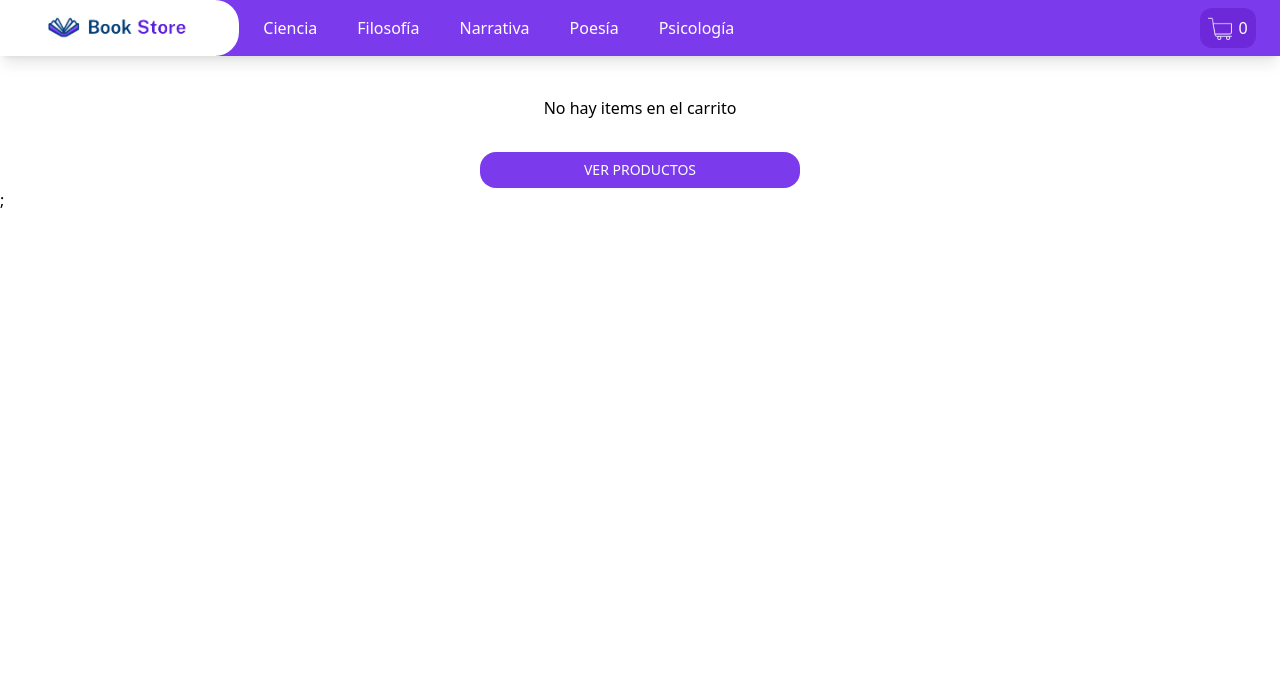
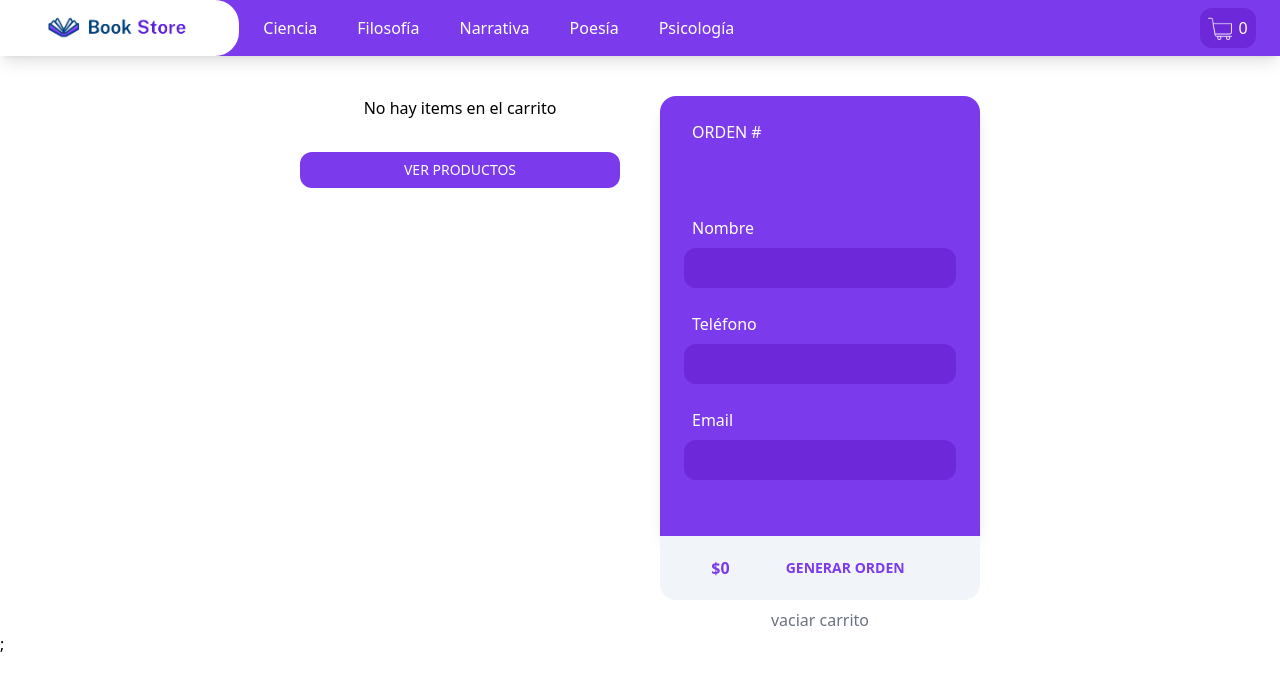
Before and after one commit to alejandragy/React-book-store, a React (Create React App) app: page /cart in a window 1280 px wide. Shown: the top 690 px of the page. Built offline with nearby package versions, Linux system fonts and the light colour scheme.

Commit message:
modificaciones en ui cart y checkout

```diff
--- a/src/components/Cart/Cart.js
+++ b/src/components/Cart/Cart.js
@@ -1,31 +1,39 @@
 import { useContext } from 'react';
 import { CartContext } from '../../context/CartContext';
-import {Link} from 'react-router-dom';
+import { Link } from 'react-router-dom';
 
 import CartItem from '../CartItem/CartItem';
+import Checkout from '../Checkout/Checkout';
 
 const Cart = () => {
-    const {cart, clearCart, totalQuantity, total} = useContext(CartContext);
+    const { cart, clearCart, totalQuantity, total } = useContext(CartContext);
 
-    if (totalQuantity === 0){
+    if (totalQuantity === 0) {
         return (
-            <div className='mt-10 gap-8 flex flex-col items-center'>
-                <h1>No hay items en el carrito</h1>
-                <Link to='/' className='w-80 p-2 pl-6 pr-6 bg-violet-600 text-white text-center rounded-2xl text-sm'>VER PRODUCTOS</Link>
+            <div className='flex justify-center gap-10 flex-wrap'>
+                <div className='mt-10 gap-8 flex flex-col items-center'>
+                    <h1>No hay items en el carrito</h1>
+                    <Link to='/' className='w-80 p-2 pl-6 pr-6 bg-violet-600 text-white text-center rounded-xl text-sm'>VER PRODUCTOS</Link>
+                </div>
+
+                <div className='flex flex-col'>
+                    <Checkout />
+                    <button onClick={() => clearCart()} className='mt-2 text-gray-500'>vaciar carrito</button>
+                </div>
             </div>
+
         );
     };
 
     return (
-        <div className='flex flex-col items-center gap-8 mt-10'>
-            {cart.map(p => <CartItem key={p.id} {...p}/>)}
-            <div className='flex flex-col gap-10 md:w-80'>
-                <div className='flex text-2xl'>
-                    <h3 className='text-violet-600 w-24 md:w-80'>TOTAL</h3>
-                    <p className=''>${total}</p>
-                </div>
-            <Link to='/checkout' className='w-full p-2 pl-6 pr-6 bg-violet-600 text-white rounded-2xl text-sm text-center'>INICIAR COMPRA</Link>
-            <button onClick={()=> clearCart()} className='text-gray-500'>vaciar carrito</button>
+        <div className='flex justify-center gap-10 flex-wrap'>
+            <div className='flex-col items-center gap-8 mt-10 h-[500px] overflow-y-scroll'>
+                {cart.map(p => <CartItem key={p.id} {...p} />)}
+            </div>
+
+            <div className='flex flex-col'>
+                <Checkout />
+                <button onClick={() => clearCart()} className='mt-2 text-gray-500'>vaciar carrito</button>
             </div>
         </div>
     );
--- a/src/components/Checkout/Checkout.js
+++ b/src/components/Checkout/Checkout.js
@@ -64,19 +64,22 @@ const Checkout = () => {
     }
 
     if (loading) {
-        return <h1 className='mt-10 text-violet-600 text-center '>Generando orden...</h1>
+        return (<div>
+            <div className="flex justify-center items-ceter h-[500px] w-80 mt-10 p-6 pb-10 rounded-2xl bg-violet-600 shadow-lg">
+                <p className='text-white'>Generando orden...</p>
+            </div>
+        </div>)
     };
 
     if (orderId) {
-        return <div className='flex justify-center mt-10'>
-            <h1 className='bg-slate-100 p-10 rounded-2xl shadow-lg'>El id de su orden es: {orderId} </h1>
+        return <div className=" flex flex-col gap-10  items-center h-[500px] w-80 mt-10 p-6 pb-10 rounded-2xl bg-violet-600 shadow-lg text-white">
+        <p className='font-bold'>ORDEN #{orderId} </p>
+        <p>Compra finalizada exitosamente!</p>
         </div>
     };
 
     return (
-        <div className='mt-10 '>
-            <h1 className='mb-2 text-center font-bold text-violet-600 text-xl'>CONTACTO</h1>
-            <p className='mb-4 text-center'>Completá el formulario para finalizar tu pedido</p>
+        <div className='mt-10'>
             <CheckoutForm onConfirm={createOrder} />
         </div>
     );
--- a/src/components/CheckoutForm/CheckoutForm.js
+++ b/src/components/CheckoutForm/CheckoutForm.js
@@ -1,10 +1,15 @@
 import { useState } from "react"
+
+import { useContext } from "react";
+import { CartContext } from "../../context/CartContext";
 
 
 const CheckoutForm = ({onConfirm}) => {
     const [name, setName] = useState('');
     const [phone, setPhone] = useState('');
     const [email, setEmail] = useState('');
+
+    const {total} = useContext(CartContext);
 
     const handleConfirm = (event) => {
         event.preventDefault();
@@ -15,22 +20,27 @@ const CheckoutForm = ({onConfirm}) => {
     };
 
     return (
-        <div className="flex justify-center">
-            <form onSubmit={handleConfirm} className="flex flex-col gap-2 w-80 bg-slate-100 p-10 rounded-2xl shadow-lg">
-                <label className="pl-2">Nombre</label>
-                <input className="mb-4 border-2 border-slate-100 rounded-2xl h-10 p-2"
-                    type="text" value={name} onChange={({target})=> setName(target.value)} />
+        <div className='flex justify-center'>
+            <form onSubmit={handleConfirm}>
+                <div className='flex flex-col gap-2 w-80 p-6 pb-10 rounded-t-2xl bg-violet-600 shadow-lg'>
+                <h3 className='text-white mb-16 pl-2 '>ORDEN #</h3>
+                <label className="pl-2 text-white">Nombre</label>
+                <input className="mb-4 rounded-xl h-10 p-3 bg-violet-700 focus:outline-none text-white"
+                    type="text" value={name} onChange={({target})=> setName(target.value)}/>
 
-                <label className="pl-2">Teléfono</label>
-                <input className=" mb-4 border-2 border-slate-100 rounded-2xl h-10 p-2"
+                <label className="pl-2 text-white">Teléfono</label>
+                <input className="mb-4 rounded-xl h-10 p-3 bg-violet-700 text-white focus:outline-none"
                     type="text" value={phone} onChange={({target})=> setPhone(target.value)} />
 
-                <label className="pl-2">Email</label>
+                <label className="pl-2 text-white">Email</label>
                 <input
-                    className=" mb-4 border-2 border-slate-100 rounded-2xl h-10 p-2"
+                    className="mb-4 rounded-xl h-10 p-3 bg-violet-700 text-white focus:outline-none"
                     type="text" value={email} onChange={({target})=> setEmail(target.value)} />
-                <div className="mt-6 flex justify-center">
-                    <button type="submit" className="p-2 pl-6 pr-6 bg-violet-600 text-white rounded-2xl text-sm">CREAR ORDEN</button>
+                </div>
+
+                <div className=" h-16 flex items-center justify-center gap-8 bg-slate-100 rounded-b-2xl text-violet-600 font-bold">
+                    <p>${total}</p>
+                    <button type="submit" className="p-2 pl-6 pr-6 text-sm">GENERAR ORDEN</button>
                 </div>
             </form>
         </div>
```
